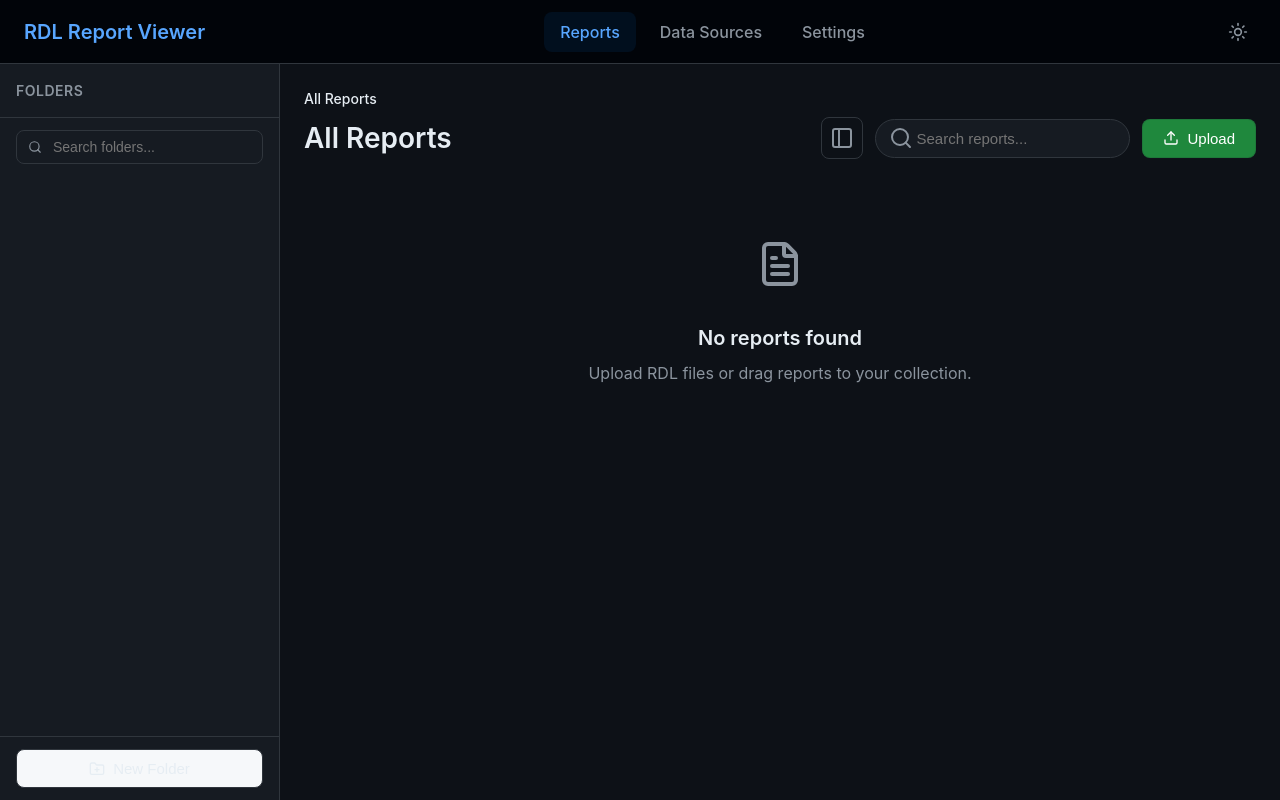
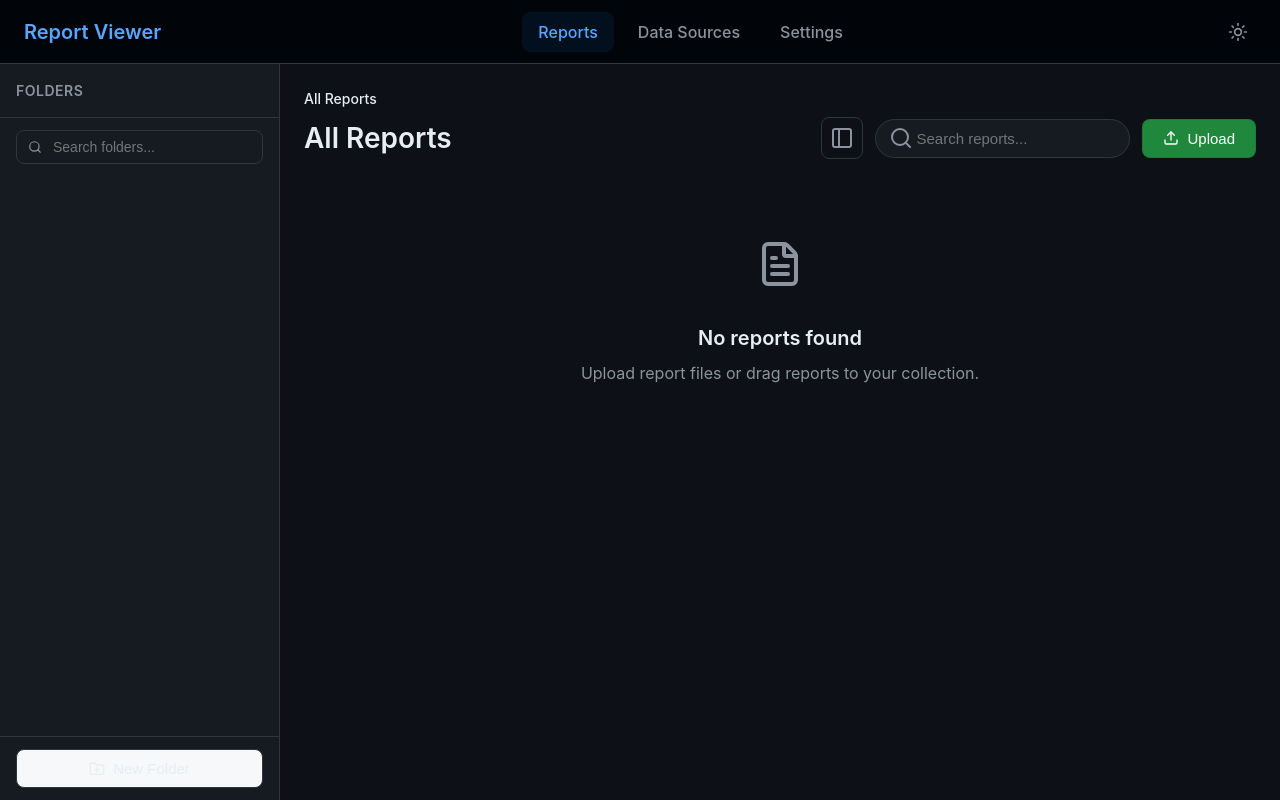
Before and after one commit to ruolez/ssrs-reports, a Flask app: page / in a window 1280 px wide. Run offline with Flask 3, Linux system fonts and the light colour scheme; data that the repository does not hold is empty; some libraries are stand-ins or nearby versions.

Commit message:
refactor: remove RDL prefix from user-facing labels
- Update page titles to use "Report Viewer" instead of "RDL Report Viewer"
- Change navbar brand from "RDL Report Viewer" to "Report Viewer"
- Update upload modal references from "RDL files" to "report files"
- Rename "RDL Data Source Mappings" to "Data Source Mappings"
- Update form labels and descriptions throughout

Files modified:
- base.html: Title and navbar
- reports.html: Empty state, upload modal
- datasources.html: Mappings section labels
- settings.html, viewer.html: Page titles
- reports.js, datasources.js, viewer.js: Dynamic text

🤖 Generated with [Claude Code](https://claude.com/claude-code)

Co-Authored-By: Claude Opus 4.5 <noreply@anthropic.com>

```diff
--- a/app/static/js/datasources.js
+++ b/app/static/js/datasources.js
@@ -526,7 +526,7 @@ async function saveMapping() {
     const connectionId = document.getElementById('mappingConnection').value;
 
     if (!rdlName) {
-        showToast('Please enter the RDL data source name', 'error');
+        showToast('Please enter the data source name', 'error');
         return;
     }
 
--- a/app/static/js/reports.js
+++ b/app/static/js/reports.js
@@ -64,7 +64,7 @@ function renderReports(reports) {
             <div class="empty-state">
                 <div class="empty-state-icon"><i data-lucide="file-text" style="width:48px;height:48px;"></i></div>
                 <div class="empty-state-title">No reports found</div>
-                <div class="empty-state-text">Upload RDL files or drag reports to ${folderName}.</div>
+                <div class="empty-state-text">Upload report files or drag reports to ${folderName}.</div>
             </div>
         `;
         if (typeof lucide !== 'undefined') lucide.createIcons();
--- a/app/static/js/viewer.js
+++ b/app/static/js/viewer.js
@@ -1023,7 +1023,7 @@ async function loadReport() {
         availableConnections = data.connections || [];
 
         // Update page title
-        document.title = `${reportData.display_name} - RDL Report Viewer`;
+        document.title = `${reportData.display_name} - Report Viewer`;
 
         // Render data source panel
         renderDatasourcePanel();
--- a/app/templates/base.html
+++ b/app/templates/base.html
@@ -5,14 +5,14 @@
     <meta name="viewport" content="width=device-width, initial-scale=1.0">
     <meta http-equiv="Cache-Control" content="no-store, no-cache, must-revalidate">
     <meta http-equiv="Pragma" content="no-cache">
-    <title>{% block title %}RDL Report Viewer{% endblock %}</title>
+    <title>{% block title %}Report Viewer{% endblock %}</title>
     <link rel="stylesheet" href="{{ url_for('static', filename='css/style.css') }}">
     <script src="https://unpkg.com/lucide@latest/dist/umd/lucide.min.js"></script>
 </head>
 <body>
     <nav class="navbar">
         <div class="nav-brand">
-            <a href="/">RDL Report Viewer</a>
+            <a href="/">Report Viewer</a>
         </div>
         <div class="nav-links">
             <a href="/" class="nav-link {% if request.path == '/' %}active{% endif %}">Reports</a>
--- a/app/templates/reports.html
+++ b/app/templates/reports.html
@@ -1,6 +1,6 @@
 {% extends "base.html" %}
 
-{% block title %}Reports - RDL Report Viewer{% endblock %}
+{% block title %}Reports - Report Viewer{% endblock %}
 
 {% block content %}
 <div class="layout-with-sidebar" id="layoutContainer">
@@ -71,7 +71,7 @@
             <div class="empty-state">
                 <div class="empty-state-icon"><i data-lucide="file-text" style="width:48px;height:48px;"></i></div>
                 <div class="empty-state-title">No reports found</div>
-                <div class="empty-state-text">Upload RDL files to get started.</div>
+                <div class="empty-state-text">Upload report files to get started.</div>
             </div>
         </div>
     </div>
@@ -116,17 +116,17 @@
 <div class="modal-overlay" id="uploadModal">
     <div class="modal">
         <div class="modal-header">
-            <h3 class="modal-title">Upload RDL Report</h3>
+            <h3 class="modal-title">Upload Report</h3>
             <button class="modal-close" onclick="closeModal('uploadModal')">&times;</button>
         </div>
         <div class="modal-body">
             <form id="uploadForm">
                 <div class="form-group">
-                    <label class="form-label">RDL File</label>
+                    <label class="form-label">Report File</label>
                     <div class="file-upload-area" id="dropZone">
                         <input type="file" id="fileInput" accept=".rdl" style="display: none;" multiple>
                         <div class="file-upload-icon"><i data-lucide="folder-open" style="width:32px;height:32px;"></i></div>
-                        <div class="file-upload-text">Drag & drop RDL files here or click to browse</div>
+                        <div class="file-upload-text">Drag & drop report files here or click to browse</div>
                         <div class="file-upload-hint">Only .rdl files are accepted</div>
                     </div>
                     <div id="fileList" class="file-list"></div>
--- a/app/templates/settings.html
+++ b/app/templates/settings.html
@@ -1,6 +1,6 @@
 {% extends "base.html" %}
 
-{% block title %}Settings - RDL Report Viewer{% endblock %}
+{% block title %}Settings - Report Viewer{% endblock %}
 
 {% block content %}
 <div class="page-header">
--- a/app/templates/viewer.html
+++ b/app/templates/viewer.html
@@ -1,6 +1,6 @@
 {% extends "base.html" %}
 
-{% block title %}Report Viewer - RDL Report Viewer{% endblock %}
+{% block title %}Report Viewer{% endblock %}
 
 {% block content %}
 <div class="page-header">
```
Also changed, not shown: app/templates/datasources.html (+6 -6 lines).
